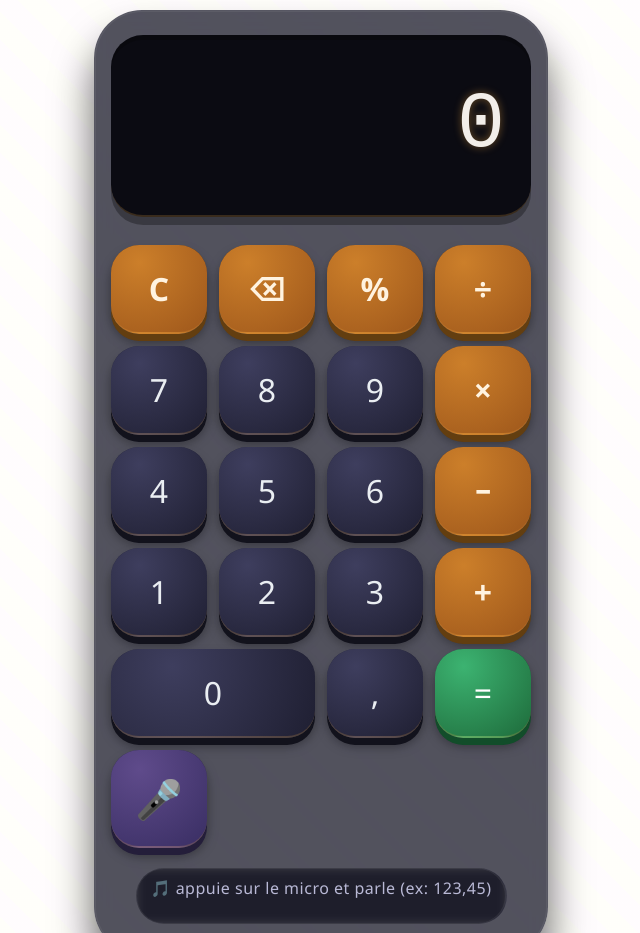
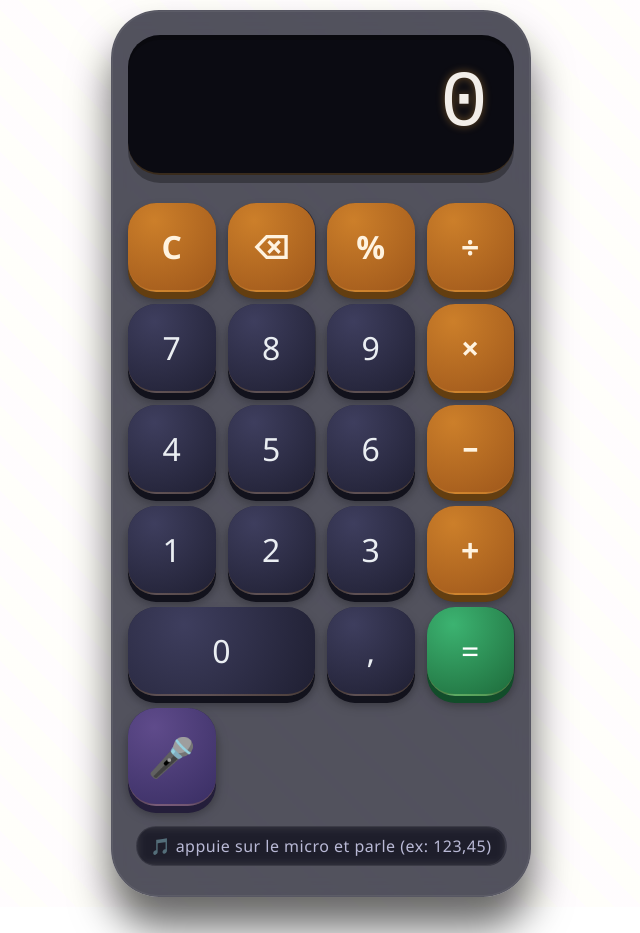
Before and after one commit to kamoraii/me-calcule-pas-, a plain HTML site: page index.html in a window 1280 px wide. Shown: the top 933 px of the page, without its empty margins (319-959 px from the left). After the commit the page ends 907 px from the top, so only its background shows below. Drawn offline with Linux system fonts and the light colour scheme.

Commit message:
Update index.html

```diff
--- a/index.html
+++ b/index.html
@@ -3,9 +3,40 @@
 <head>
   <meta charset="UTF-8">
   <meta name="viewport" content="width=device-width, initial-scale=1.0, maximum-scale=1.0, user-scalable=yes">
-<!-- favicon -->
-    <link rel="apple-touch-icon" href="favicon.jpg">
-<link rel="icon" type="image/jpeg" href="favicon.jpg">
+
+  <title>Nom du site</title>
+
+  <!-- Icônes navigateur et écran d'accueil -->
+  <link rel="icon" href="favicon.jpg?v=20260303" type="image/jpeg">
+  <link rel="apple-touch-icon" href="favicon.jpg?v=20260303">
+
+  <!-- Fonts (exemple Google Fonts) -->
+  <link href="https://fonts.googleapis.com/css2?family=DM+Sans:wght@300;400;500;600;700&family=DM+Mono:wght@400;500&display=swap" rel="stylesheet">
+
+  <!-- CSS de base -->
+  <style>
+    * {
+      box-sizing: border-box;
+      margin: 0;
+      padding: 0;
+    }
+
+    body {
+      background: linear-gradient(145deg, #0f0f1a 0%, #1a1a2f 100%);
+      min-height: 100vh;
+      display: flex;
+      align-items: center;
+      justify-content: center;
+      font-family: 'Segoe UI', Roboto, system-ui, -apple-system, sans-serif;
+      padding: 10px;
+      margin: 0;
+    }
+  </style>
+</head>
+<body>
+  <!-- Contenu du site ici -->
+</body>
+</html>
     <!-- Fonts -->
   <title>rythme & calcul · dictée vocale</title>
   <style>
```
